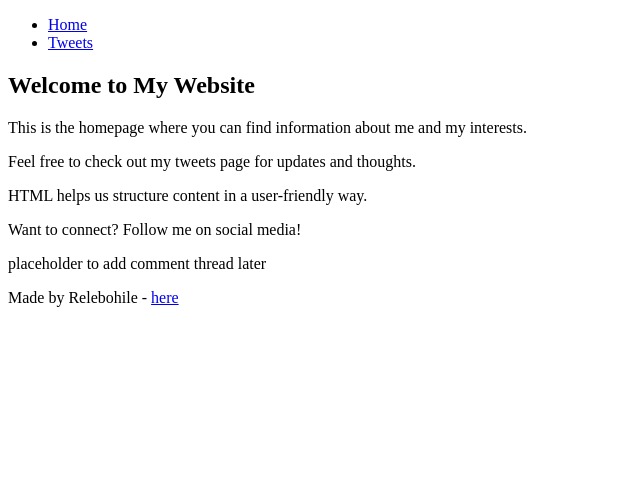
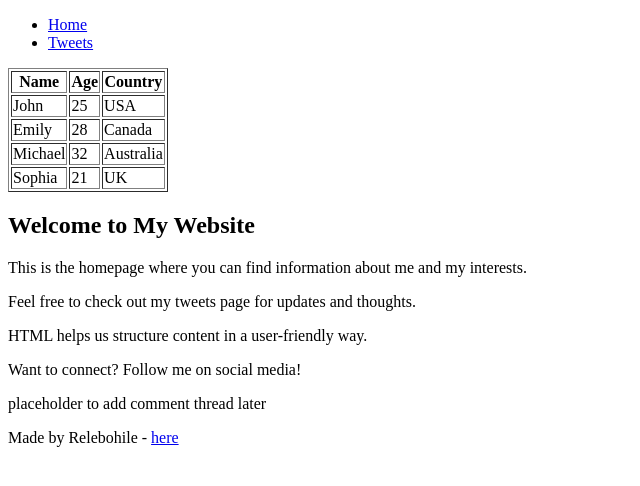
Before and after one commit to Machesa/My_First_Portfolio, a plain HTML site: page html_basic/index.html in a window 1280 px wide. Shown: the whole page, without its empty margins (0-640 px from the left). Drawn offline with Linux system fonts and the light colour scheme.

Commit message:
Update index.html

```diff
--- a/html_basic/index.html
+++ b/html_basic/index.html
@@ -14,6 +14,46 @@
             </ul>
         </nav>
     </header>
+
+<article>
+    <!-- Existing content of the article -->
+
+    <!-- Table of learners -->
+    <div class="learners-container">
+        <table border="1">
+            <thead>
+                <tr>
+                    <th>Name</th>
+                    <th>Age</th>
+                    <th>Country</th>
+                </tr>
+            </thead>
+            <tbody>
+                <tr>
+                    <td>John</td>
+                    <td>25</td>
+                    <td>USA</td>
+                </tr>
+                <tr>
+                    <td>Emily</td>
+                    <td>28</td>
+                    <td>Canada</td>
+                </tr>
+                <tr>
+                    <td>Michael</td>
+                    <td>32</td>
+                    <td>Australia</td>
+                </tr>
+                <tr>
+                    <td>Sophia</td>
+                    <td>21</td>
+                    <td>UK</td>
+                </tr>
+            </tbody>
+        </table>
+    </div>
+
+</article>
 
     <main>
         <article>
```
